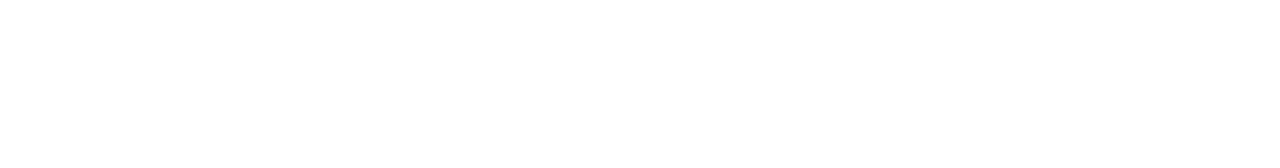
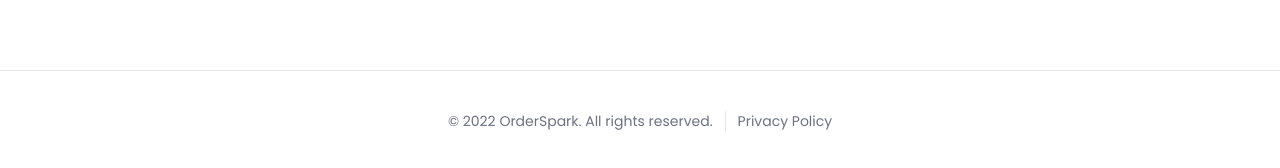
Before and after one commit to achchu93/orderspark-test, a Vue app: page / in a window 1280 px wide. Shown: the part 858-1026 px from the top of the page. Before the commit the page ends 928 px from the top, so only its background shows below. Built offline with nearby package versions, Linux system fonts and the light colour scheme; no server answers.

Commit message:
added: footer

```diff
--- a/src/App.vue
+++ b/src/App.vue
@@ -10,6 +10,7 @@
 		<h2 class="text-2xl font-extrabold tracking-tight text-gray-900 capitalize">New Arrivals</h2>
 		<ProductList :products="products" />
 	</div>
+	<Footer />
 	<Cart />
   </div>
 </template>
@@ -22,6 +23,7 @@
 import ProductList from './components/ui/ProductList.vue'
 import ProductCarousel from './components/ui/ProductCarousel.vue'
 import Cart from './components/ui/Cart.vue'
+import Footer from './components/layouts/Footer.vue'
 
 export default {
 	name: 'App',
@@ -30,7 +32,8 @@
 		Hero,
 		ProductList,
 		ProductCarousel,
-		Cart
+		Cart,
+		Footer
 	},
 	data() {
 		return {
--- /dev/null
+++ b/src/components/layouts/Footer.vue
@@ -0,0 +1,8 @@
+<template>
+	<footer class="w-full max-w-container mx-auto border-t py-10 text-center flex items-center justify-center text-sm text-gray-500">
+		<p>© 2022 OrderSpark. All rights reserved.</p>
+		<p class="ml-3 border-l border-gray-200 pl-3">
+		<a class="hover:text-teal-600">Privacy Policy</a>
+		</p>
+  </footer>
+</template>
```
